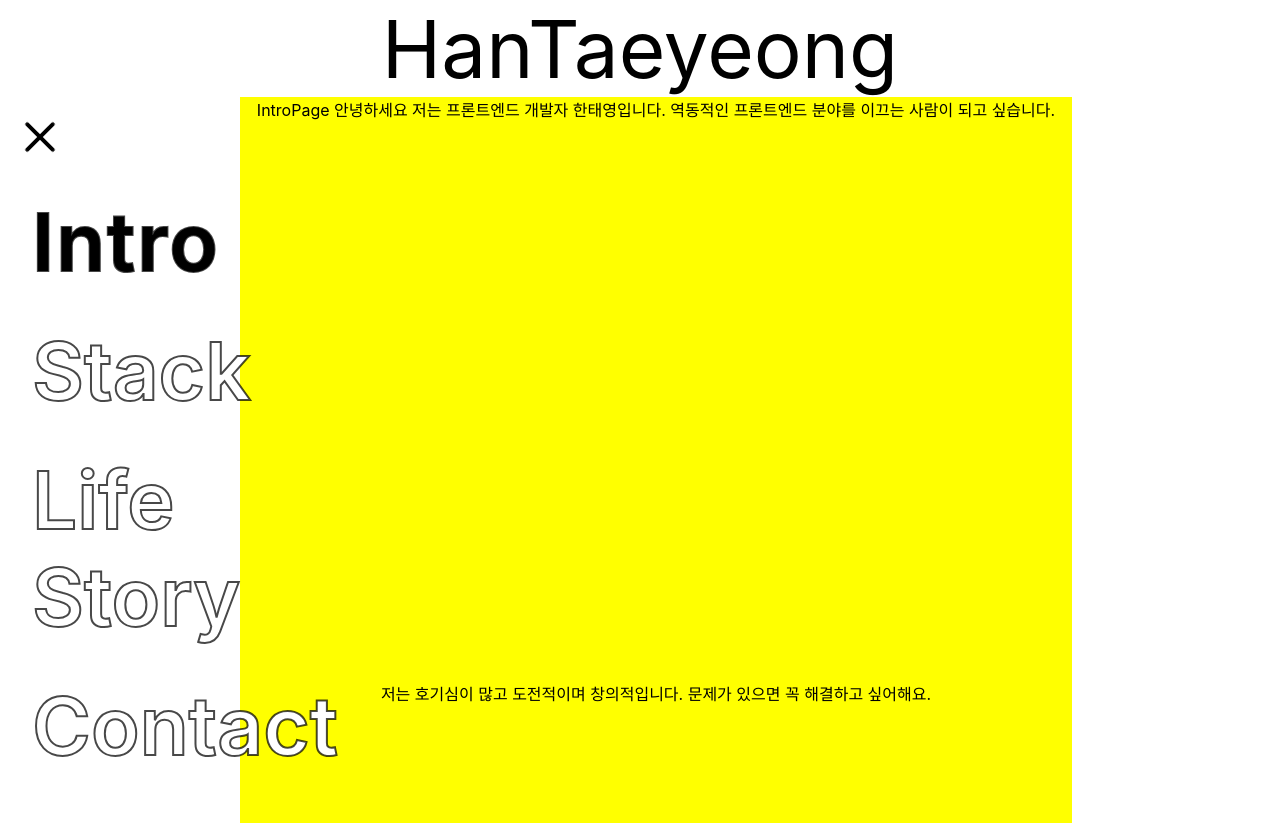
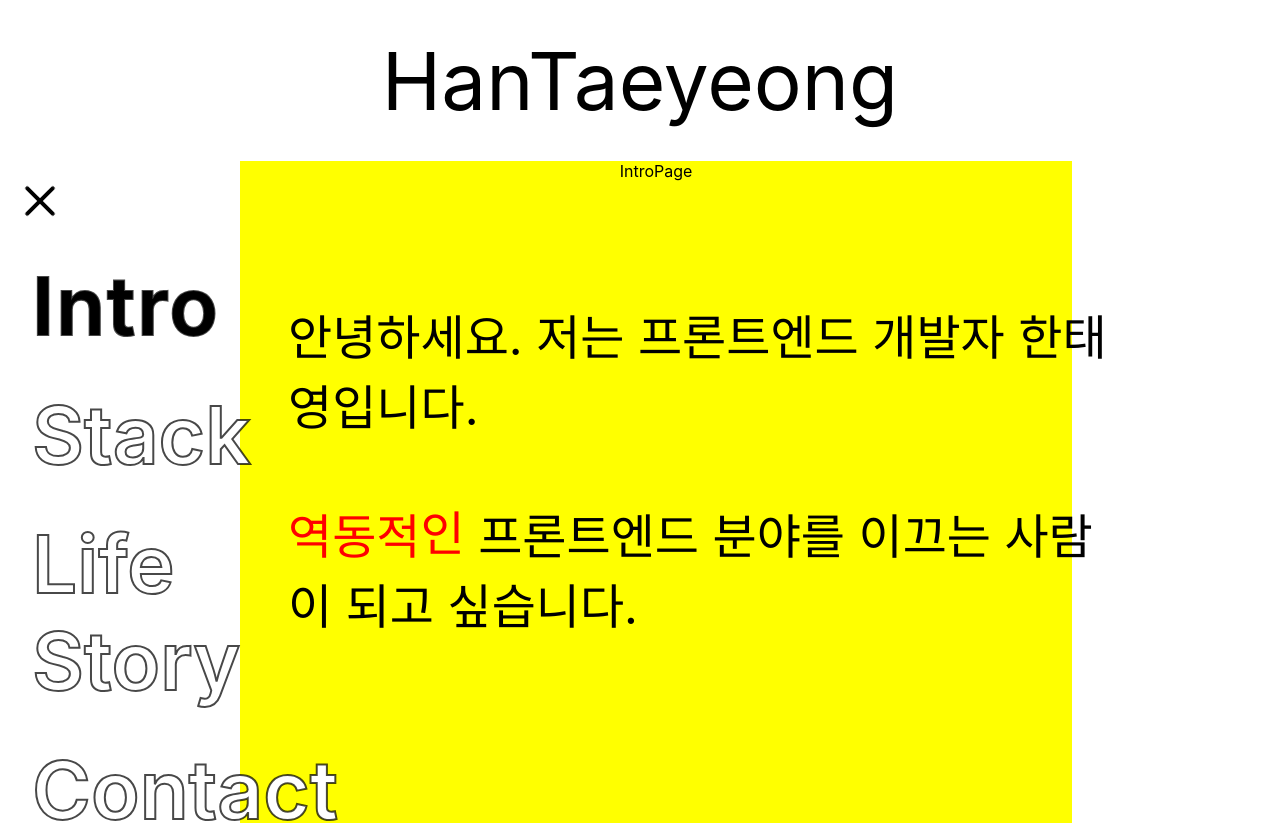
Before and after one commit to HanTaeyeong/portfolio, a React (Create React App) app: page / in a window 1280 px wide. Shown: the top 823 px of the page. Built offline with nearby package versions, Linux system fonts and the light colour scheme.

Commit message:
FadeInLetter&WaveLetter

```diff
--- a/src/App.tsx
+++ b/src/App.tsx
@@ -12,7 +12,7 @@ function App() {
   return (
     <BrowserRouter>
     <div className="App">
-         <div style={{width:"100%",fontSize:"5rem", display:"block"}}>HanTaeyeong</div>
+         <div style={{width:"100%",fontSize:"5rem", display:"block",margin:"2rem"}}>HanTaeyeong</div>
         <NavigationContainer />
         <PageContainer />
 
--- /dev/null
+++ b/src/components/Letters/FadeInLetters.tsx
@@ -0,0 +1,39 @@
+import React from 'react';
+import styled from 'styled-components';
+
+
+
+const LetterWrapper = styled.div`
+width:100%;
+
+margin-left:3rem;
+font-size:3rem;
+margin-bottom:20rem;
+text-align:left;
+opacity:0;
+margin-top:1rem;
+animation: fade-in-animation 0.66s ease-in-out 0.05s both;
+
+@keyframes fade-in-animation{
+    0%{
+        opacity:0;
+    }
+    100%{
+        opacity:1;
+
+margin-top:0rem;
+    }
+}
+
+`;
+
+type MyProps={
+}
+
+const FadeInLetter:React.FunctionComponent<MyProps>=(props)=>{
+
+return <LetterWrapper>{props.children}</LetterWrapper>
+
+}
+
+export default FadeInLetter;
--- /dev/null
+++ b/src/components/Letters/WaveLetters.tsx
@@ -0,0 +1,63 @@
+import React, { useEffect, useState, FunctionComponent } from 'react';
+import styled from 'styled-components';
+
+
+
+const WaveLettersWrapper = styled.span`
+
+
+
+
+`;
+
+const WaveLetter = styled.span`
+
+   color:red;
+    display:inline-block;
+
+    @keyframes wave{
+    0%{
+
+    }
+    20%{
+
+       transform:translateY(-20px);
+
+    }
+    40%{
+        transform:translateY(0px);
+    }
+    100%{
+
+    }
+}
+
+`;
+
+
+type MyProps = {
+}
+
+const WaveLetters: FunctionComponent<MyProps> = (props) => {
+
+    const [letters, setLetters] = useState([""]);
+
+    useEffect(() => {
+        const tempLetter = props.children ? props.children.toString().split("") : [""];
+        setLetters(tempLetter);
+    }, [props.children])
+
+    return <WaveLettersWrapper>
+        {letters.map((letter, index) => {
+
+            const thisAnim = `wave 1.66s ease-in-out ${0.5 + (index + 1) * 0.15}s infinite`;
+
+            return <WaveLetter style={{ animation: thisAnim }}>{letter}</WaveLetter>
+        })}
+
+    </WaveLettersWrapper>
+
+}
+
+
+export default WaveLetters;
--- a/src/components/MenuIcon.scss
+++ b/src/components/MenuIcon.scss
@@ -26,6 +26,10 @@
     -webkit-animation-direction: reverse;
     animation-direction: reverse;
   }
+  &::nth-child(n){
+    font-size:n;
+}
+
   i:nth-child(2) {
     margin: 5px 0;
     -webkit-animation: outM 0.8s backwards;
--- a/src/pages/IntroPage.tsx
+++ b/src/pages/IntroPage.tsx
@@ -1,20 +1,33 @@
 import React from 'react';
+import FadeInLetter from '../components/Letters/FadeInLetters'
+import WaveLetters from '../components/Letters/WaveLetters';
 
-const IntroPage=()=>{
+const IntroPage = () => {
 
     return <div>
         IntroPage
-        안녕하세요 저는 프론트엔드 개발자 한태영입니다.
-        역동적인 프론트엔드 분야를 이끄는 사람이 되고 싶습니다.
-        <br></br><br></br><br></br><br></br><br></br><br></br><br></br><br></br><br></br><br></br><br></br><br></br><br></br><br></br><br></br><br></br><br></br><br></br><br></br><br></br><br></br><br></br><br></br><br></br><br></br><br></br><br></br><br></br><br></br>
 
-        저는 호기심이 많고 도전적이며 창의적입니다.
+
+        <FadeInLetter>
+        <br />
+        <br />
+         안녕하세요. 저는 프론트엔드 개발자 한태영입니다.
+        <br />
+        <br />
+        <WaveLetters>
+        역동적인
+        </WaveLetters>
+        &nbsp;프론트엔드 분야를 이끄는 사람이 되고 싶습니다.
+        </FadeInLetter>
+
+        <FadeInLetter>
+        저는 호기심이 많고 도전적이며 창의적입니다.<br/>
         문제가 있으면 꼭 해결하고 싶어해요.
-        <br></br><br></br><br></br><br></br><br></br><br></br><br></br><br></br><br></br><br></br><br></br>
-<br></br><br></br><br></br><br></br><br></br><br></br><br></br><br></br><br></br><br></br><br></br><br></br><br></br><br></br><br></br><br></br><br></br><br></br><br></br><br></br><br></br><br></br>
-
-        아침에 일어나 음악과 함께 하루를 시작하고, 하루의 대부분을 컴퓨터와 같이합니다.
+        </FadeInLetter>
+        <FadeInLetter>
+        아침에 일어나 음악과 함께 하루를 시작하고, 하루의 대부분을 컴퓨터와 같이합니다. <br/>
         정보가 넘치는 최첨단 시대임에도 책을 좋아합니다. 나중에는 집에 꼭 멋진 서재를 만들 거예요.
+        </FadeInLetter>
 
         </div>
 }
```
